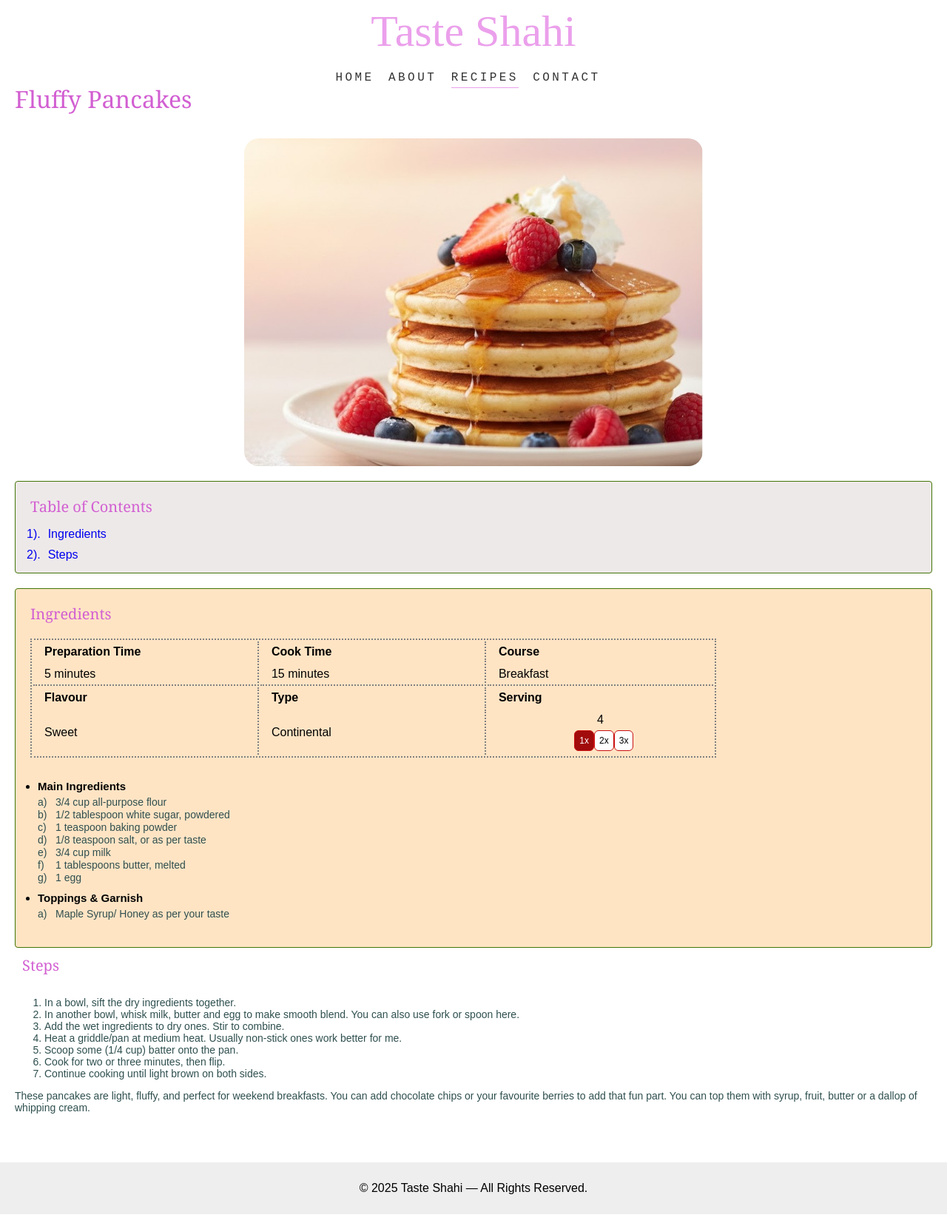
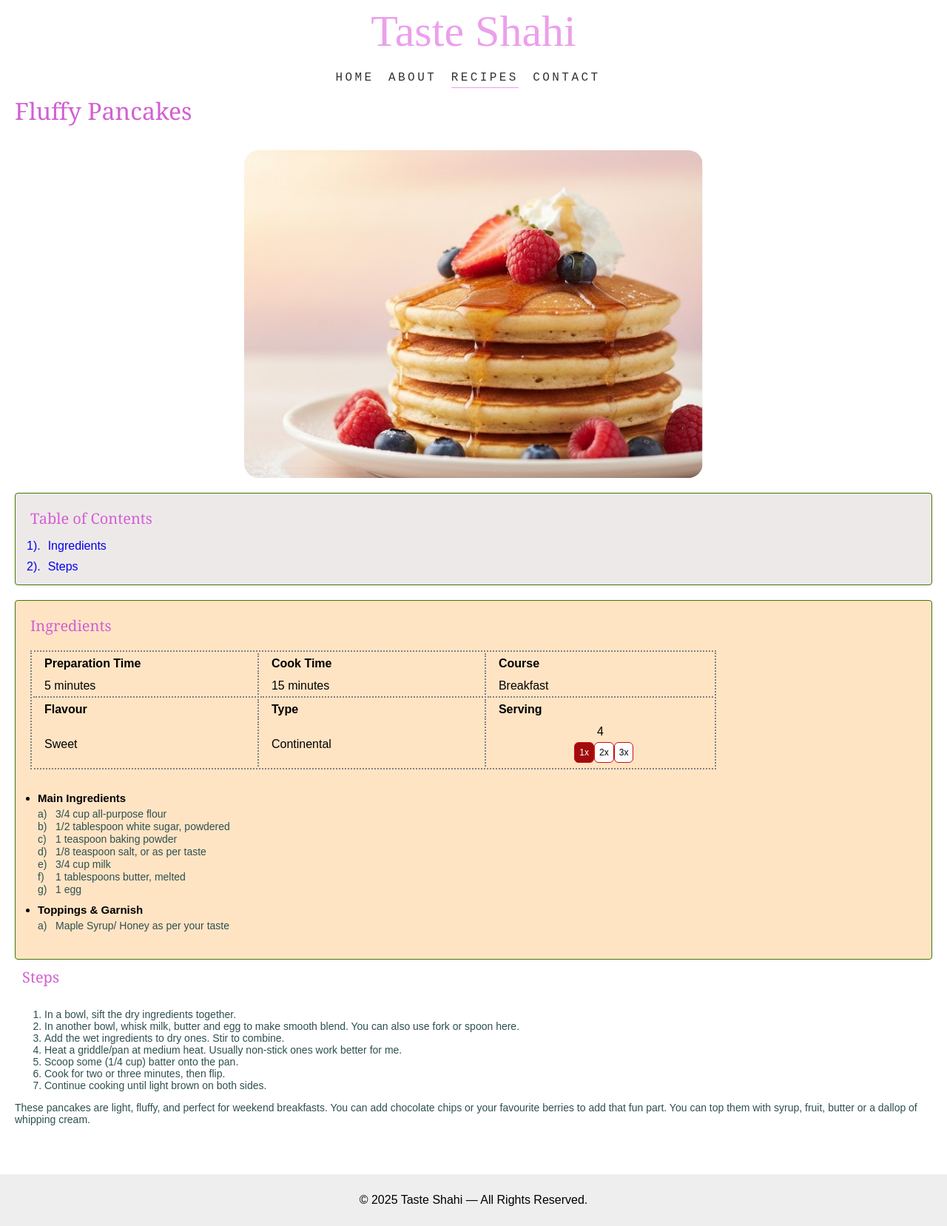
Before and after one commit to swad-rajsi/swad-rajsi.github.io, a Jekyll site: the page built from _recipes/pancakes.md, in a window 1280 px wide. Shown: the whole page at 74% size. Built offline with Jekyll 4.4.1, drawn with Linux system fonts in a browser that asks for light colours.

Commit message:
mobile recipe

```diff
--- a/_layouts/recipe.html
+++ b/_layouts/recipe.html
@@ -38,7 +38,7 @@ document.addEventListener('click', function(e) {
   <main class="recipe">
 
     <div class="swad-rajsi-centre-display"
-      style="margin-top:-1em;margin-bottom:1em;color: #d25fd2ff;font-size:2em;font-family:Georgia;justify-content:left !important;">
+      style="margin-top:-0.5em;margin-bottom:1em;color: #d25fd2ff;font-size:2em;font-family:Georgia;justify-content:left !important;">
       {{page.title}}</div>
     <div style="display: flex;justify-content: center;align-items: center;">
       {% if page.image %}
```
